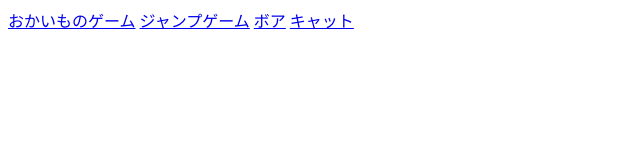
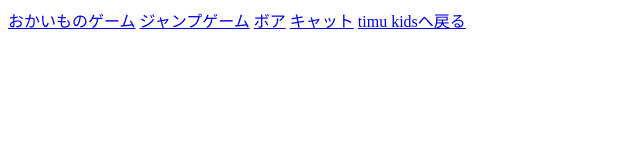
Before and after one commit to tmyt105/game, a plain HTML site: page kids/index.html in a window 1280 px wide. Shown: the whole page, without its empty margins (0-640 px from the left). Drawn offline with Linux system fonts and the light colour scheme.

Commit message:
Update index.html

```diff
--- a/kids/index.html
+++ b/kids/index.html
@@ -9,5 +9,6 @@
     <a href="/jp.html">ジャンプゲーム</a>
 <a href="/boa">ボア</a>
 	 <a href="/jpk">キャット</a>
-  </body>
+   <a href="/kids">timu kidsへ戻る</a>
+	</body>
 </html>
```
